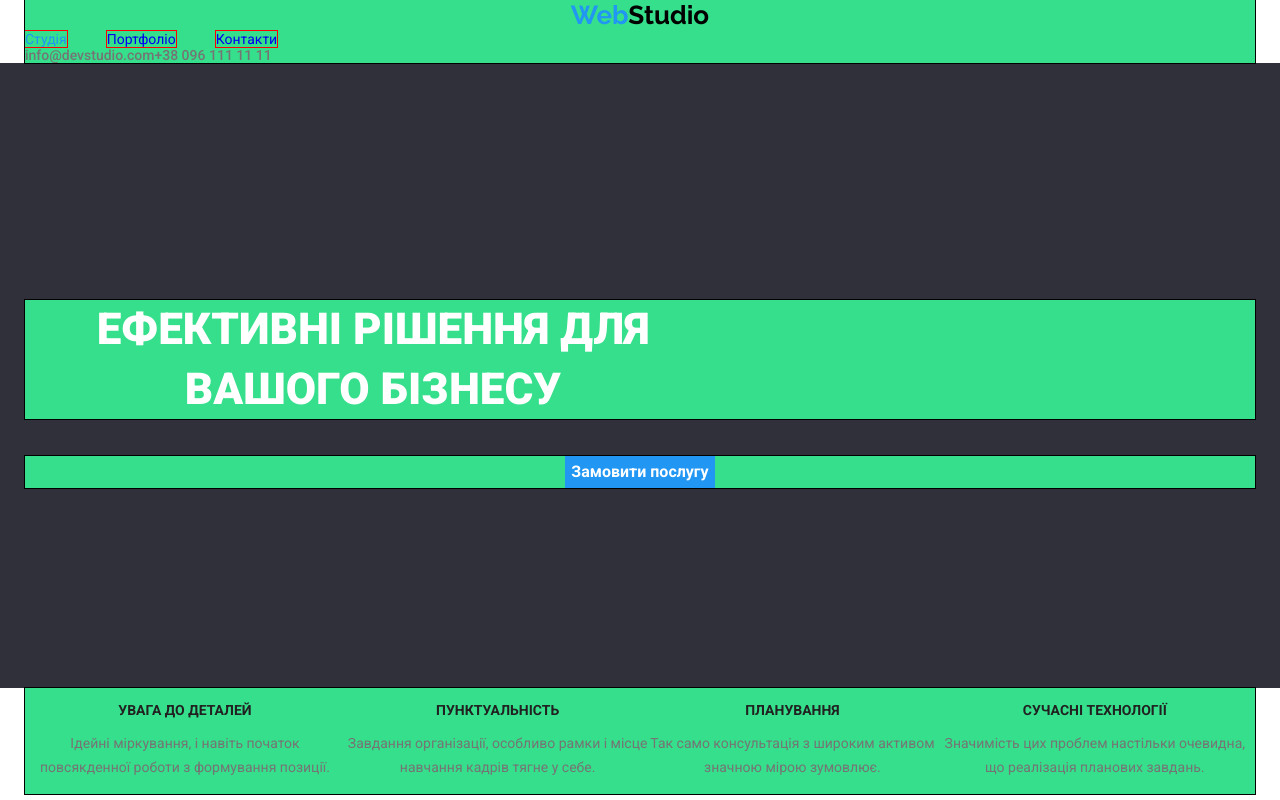
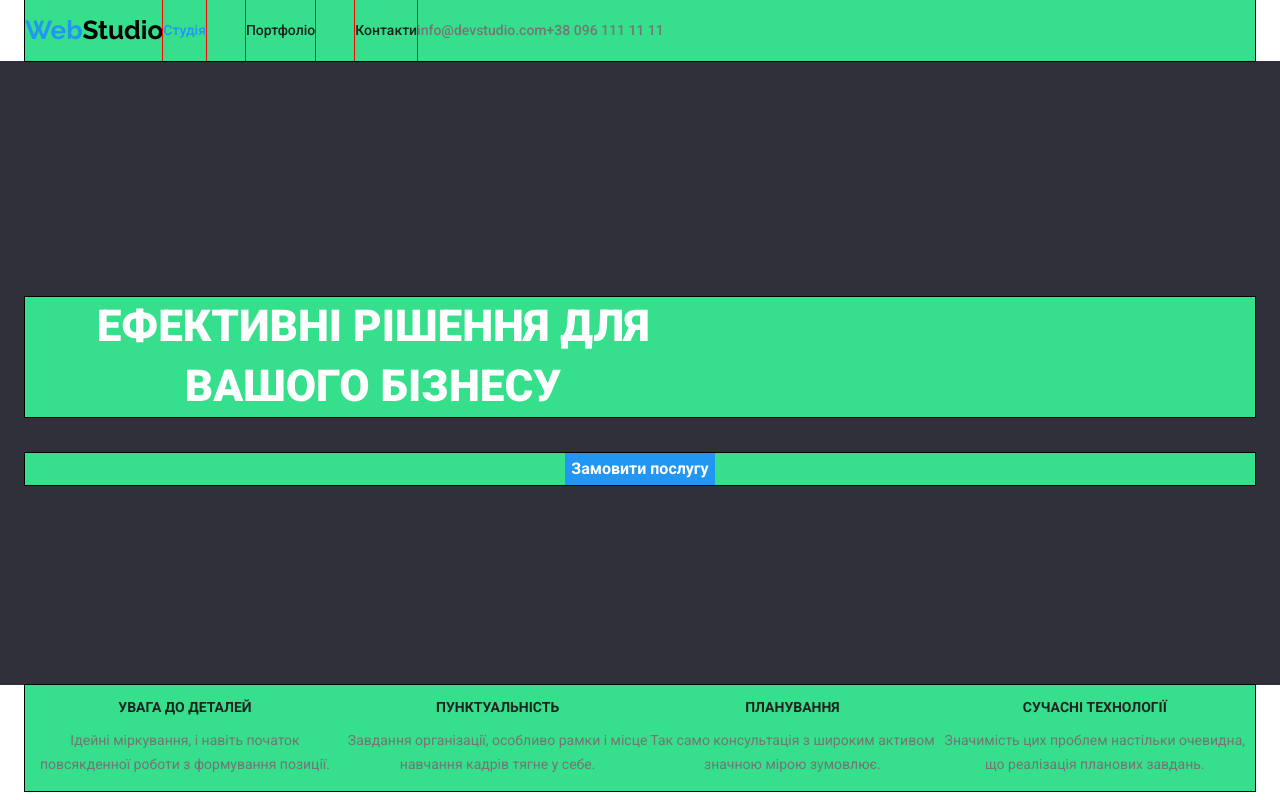
Before and after one commit to matskin/goit-markup-hw-03, a plain HTML site: page index.html in a window 1280 px wide. Shown: the top 800 px of the page. Drawn offline with nearby package versions, Linux system fonts and the light colour scheme.

Commit message:
doing homework #3

```diff
--- a/css/styles.css
+++ b/css/styles.css
@@ -49,12 +49,9 @@ a {
 
 }
 
-.site-header {
-
-}
-
-.site-nav {
-
+.main-nav {
+    display: flex;
+    align-items: center;
 }
 
 .header-logo {
@@ -69,8 +66,9 @@ a {
     color: var(--color-brand);
 }
 
-.site-nav .list {
+.site-nav {
     display: flex;
+    align-items: center;
 }
 
 .site-nav .list .item {
@@ -81,11 +79,11 @@ a {
     margin-right: 40px;
 }
 
-.site-nav .item (
+.header-link {
+    display: block;
+    padding-top: 22px;
+    padding-bottom: 22px;
 
-)
-
-.header-link {
     font-weight: 500;
     line-height: 1.18;
     color: var(--color-primary);
@@ -93,10 +91,6 @@ a {
 
 .header-link:hover {
     color: var(--color-brand);
-}
-
-.auth-nav .list {
-
 }
 
 .selected {
--- a/index.html
+++ b/index.html
@@ -12,7 +12,7 @@
 </head>
 <body>
   <header class="site-header">
-    <div class="container">
+    <div class="container main-nav">
       <nav class="site-nav">
         <a class="header-logo" href="https://matskin.github.io/goit-markup-hw-02/"><span class="accent">Web</span>Studio</a>
         <ul class="site-nav list">
```
